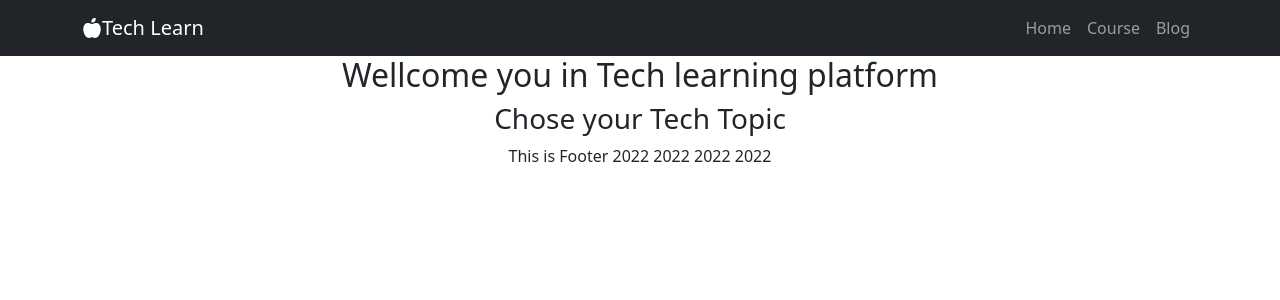
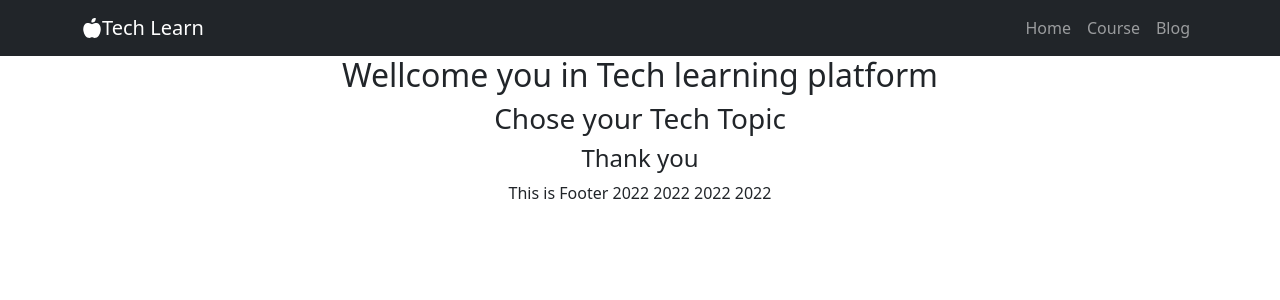
Before and after one commit to MahfuzJihad/tech-learn-slient-repo, a React (Create React App) app: page / in a window 1280 px wide. Shown: the top 300 px of the page. Built offline with nearby package versions, Linux system fonts and the light colour scheme.

Commit message:
added home

```diff
--- a/src/Pages/Home/Home/Home.js
+++ b/src/Pages/Home/Home/Home.js
@@ -5,6 +5,7 @@ const Home = () => {
         <div>
             <h2>Wellcome you in Tech learning platform</h2>
             <h3>Chose your Tech Topic</h3>
+            <h4>Thank you</h4>
         </div>
     );
 };
```
